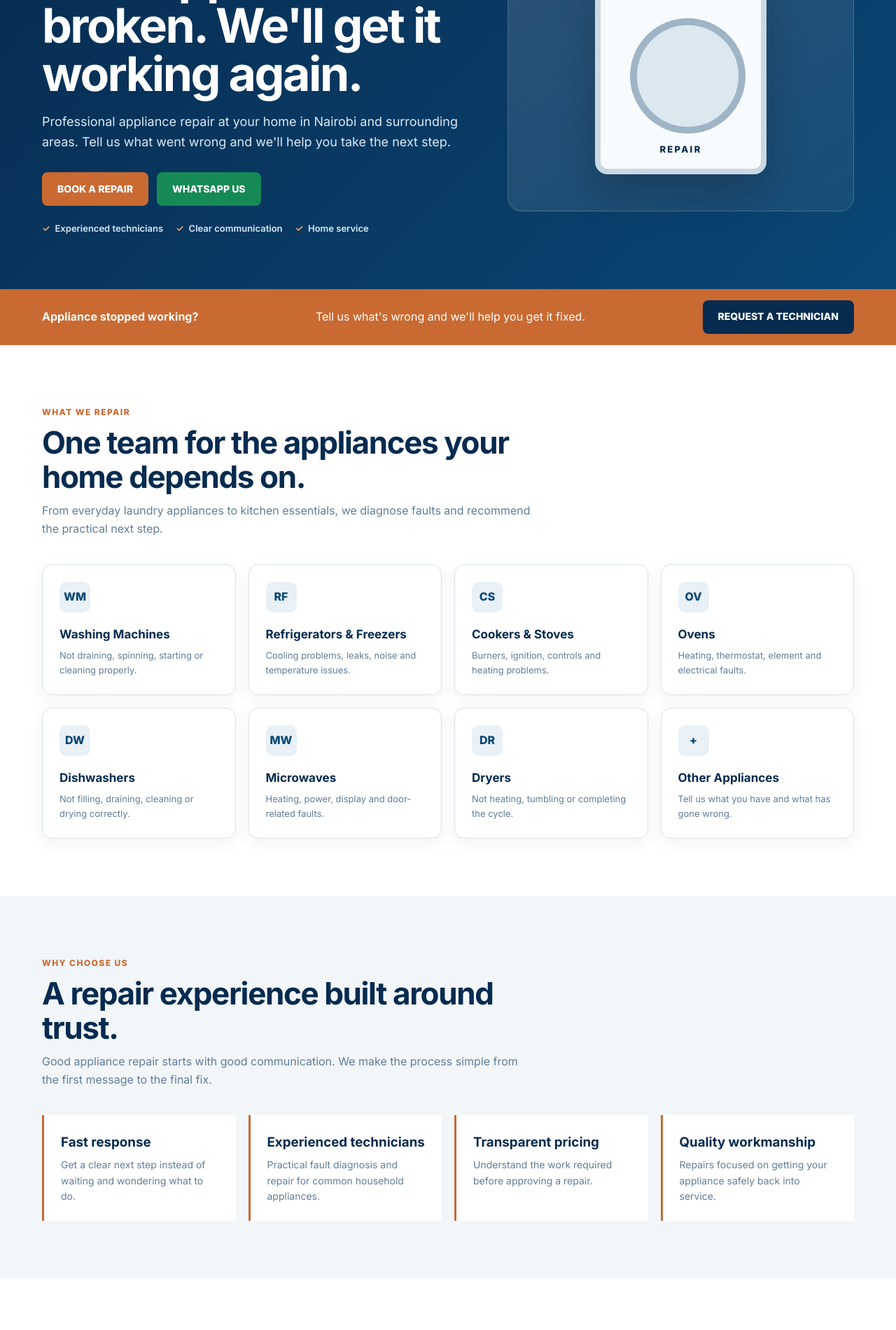
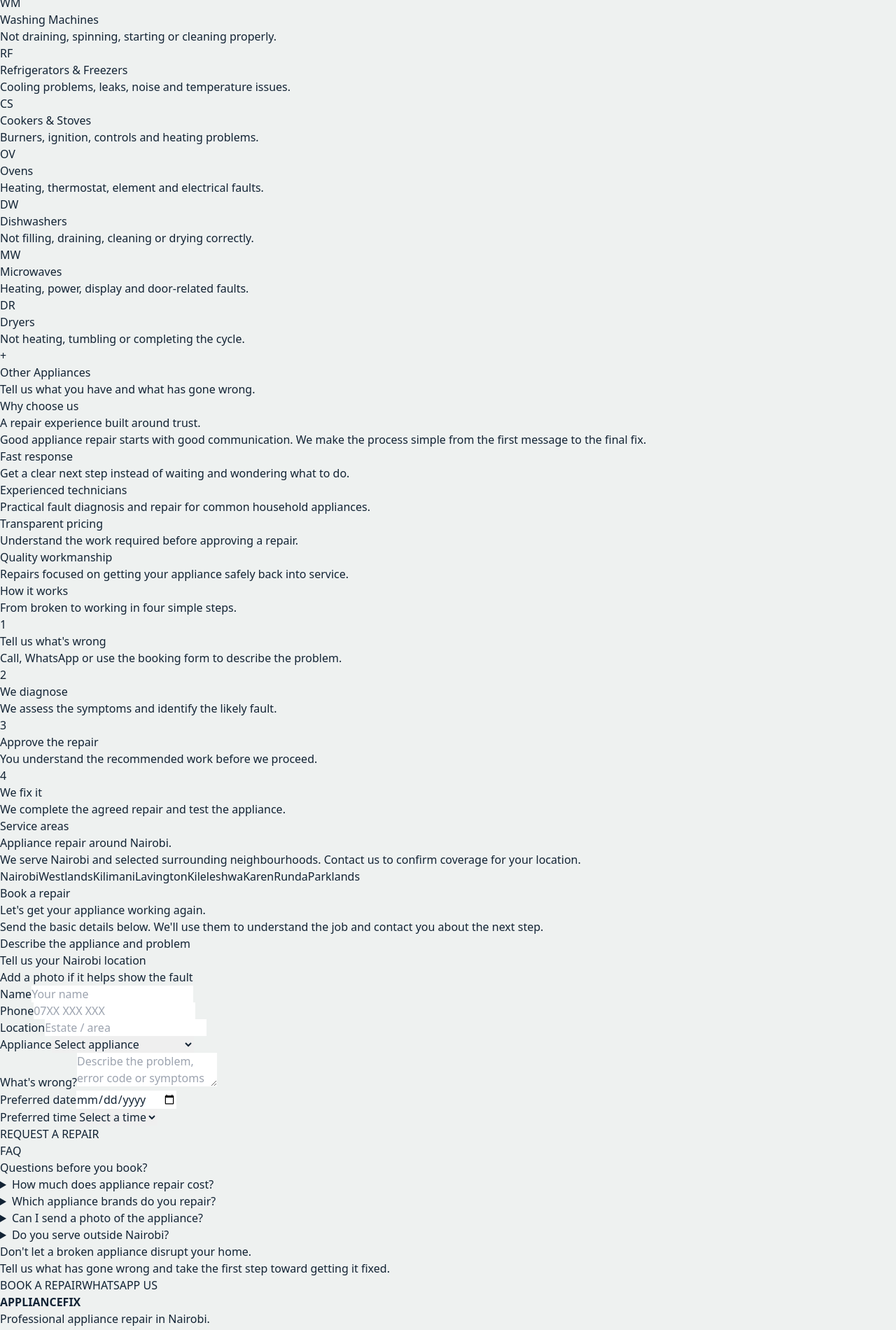
Before and after one commit to sgnjoroge254/appliance-repair-website, a Next.js app: page / in a window 1280 px wide. Shown: the part 320-2220 px from the top of the page at 70% size. Built offline with nearby package versions, Linux system fonts and the light colour scheme.

Commit message:
Update globals.css

```diff
--- a/app/globals.css
+++ b/app/globals.css
@@ -1,123 +1,23 @@
-@import url('https://fonts.googleapis.com/css2?family=Inter:wght@400;500;600;700;800&display=swap');
+@tailwind base;
+@tailwind components;
+@tailwind utilities;
 
-:root {
-  --navy: #062B4F;
-  --blue: #0B4775;
-  --orange: #C96A32;
-  --light: #F2F6F9;
-  --white: #FFFFFF;
-  --text: #102A43;
-  --muted: #627D98;
-  --whatsapp: #168A55;
-  --border: #D9E2EC;
+html {
+  scroll-behavior: smooth;
 }
 
-* { box-sizing: border-box; }
-html { scroll-behavior: smooth; }
-body { margin: 0; font-family: Inter, Arial, sans-serif; color: var(--text); background: var(--white); line-height: 1.6; }
-a { color: inherit; text-decoration: none; }
-button, input, select, textarea { font: inherit; }
-.container { width: min(1160px, calc(100% - 40px)); margin: 0 auto; }
-.topbar { background: var(--navy); color: #fff; font-size: 13px; }
-.topbar-inner { min-height: 38px; display: flex; justify-content: space-between; align-items: center; gap: 16px; }
-.topbar a { font-weight: 700; }
-.nav { position: sticky; top: 0; z-index: 20; background: rgba(255,255,255,.96); border-bottom: 1px solid var(--border); backdrop-filter: blur(10px); }
-.nav-inner { min-height: 76px; display: flex; align-items: center; justify-content: space-between; gap: 28px; }
-.logo { font-size: 20px; font-weight: 800; color: var(--navy); letter-spacing: -.4px; }
-.logo span { color: var(--orange); }
-.nav-links { display: flex; gap: 24px; font-size: 14px; font-weight: 600; color: #334E68; }
-.nav-links a:hover { color: var(--blue); }
-.btn { display: inline-flex; align-items: center; justify-content: center; min-height: 48px; padding: 0 22px; border-radius: 8px; border: 0; font-weight: 800; font-size: 14px; cursor: pointer; transition: .2s ease; }
-.btn:hover { transform: translateY(-1px); }
-.btn-primary { background: var(--orange); color: #fff; }
-.btn-dark { background: var(--navy); color: #fff; }
-.btn-whatsapp { background: var(--whatsapp); color: #fff; }
-.hero { background: linear-gradient(135deg, var(--navy) 0%, var(--blue) 100%); color: #fff; padding: 82px 0 76px; overflow: hidden; }
-.hero-grid { display: grid; grid-template-columns: 1.1fr .9fr; align-items: center; gap: 60px; }
-.eyebrow { display: inline-flex; padding: 7px 11px; border-radius: 999px; background: rgba(255,255,255,.1); border: 1px solid rgba(255,255,255,.18); font-size: 12px; font-weight: 800; letter-spacing: .08em; }
-.hero h1 { font-size: clamp(42px, 6vw, 68px); line-height: 1.02; letter-spacing: -2.5px; margin: 20px 0 20px; max-width: 760px; }
-.hero p { color: #D9EAF6; font-size: 18px; max-width: 620px; margin: 0 0 28px; }
-.hero-actions { display: flex; flex-wrap: wrap; gap: 12px; }
-.hero-note { margin-top: 22px; display: flex; flex-wrap: wrap; gap: 18px; color: #D9EAF6; font-size: 13px; font-weight: 600; }
-.hero-note span::before { content: '✓'; color: #F2A26C; margin-right: 7px; }
-.hero-card { min-height: 390px; border-radius: 20px; background: linear-gradient(145deg, rgba(255,255,255,.14), rgba(255,255,255,.05)); border: 1px solid rgba(255,255,255,.16); display: grid; place-items: center; padding: 30px; }
-.appliance-art { width: 245px; height: 285px; border-radius: 18px; background: #F8FBFD; border: 8px solid #CBD8E2; box-shadow: 0 28px 60px rgba(0,0,0,.2); position: relative; }
-.appliance-art::before { content: ''; position: absolute; width: 145px; height: 145px; border-radius: 50%; border: 10px solid #9FB4C4; background: #DCE8EF; top: 54px; left: 42px; }
-.appliance-art::after { content: 'REPAIR'; position: absolute; bottom: 18px; left: 0; right: 0; text-align: center; color: var(--navy); font-size: 13px; font-weight: 800; letter-spacing: .18em; }
-.strip { background: var(--orange); color: #fff; padding: 16px 0; }
-.strip-inner { display: flex; align-items: center; justify-content: space-between; gap: 20px; }
-.strip strong { font-size: 16px; }
-.section { padding: 82px 0; }
-.section-light { background: var(--light); }
-.section-head { max-width: 700px; margin-bottom: 38px; }
-.section-kicker { color: var(--orange); text-transform: uppercase; letter-spacing: .12em; font-size: 12px; font-weight: 800; }
-.section h2 { font-size: clamp(30px, 4vw, 44px); line-height: 1.1; letter-spacing: -1.4px; margin: 8px 0 12px; color: var(--navy); }
-.section-head p { color: var(--muted); margin: 0; }
-.grid-4 { display: grid; grid-template-columns: repeat(4, 1fr); gap: 18px; }
-.service-card { background: #fff; border: 1px solid var(--border); border-radius: 14px; padding: 24px; min-height: 165px; box-shadow: 0 7px 24px rgba(16,42,67,.05); }
-.service-icon { width: 44px; height: 44px; border-radius: 10px; background: #E9F1F7; display: grid; place-items: center; color: var(--blue); font-weight: 800; margin-bottom: 18px; }
-.service-card h3 { margin: 0 0 6px; color: var(--navy); font-size: 17px; }
-.service-card p { margin: 0; color: var(--muted); font-size: 13px; }
-.features { display: grid; grid-template-columns: repeat(4,1fr); gap: 18px; }
-.feature { padding: 24px; border-left: 3px solid var(--orange); background: #fff; }
-.feature h3 { margin: 0 0 6px; color: var(--navy); }
-.feature p { margin: 0; color: var(--muted); font-size: 14px; }
-.steps { display: grid; grid-template-columns: repeat(4,1fr); gap: 18px; counter-reset: step; }
-.step { position: relative; padding: 26px; border: 1px solid var(--border); border-radius: 14px; }
-.step-number { width: 36px; height: 36px; border-radius: 50%; background: var(--navy); color: #fff; display: grid; place-items: center; font-weight: 800; margin-bottom: 18px; }
-.step h3 { margin: 0 0 7px; }
-.step p { margin: 0; color: var(--muted); font-size: 14px; }
-.areas { display: flex; flex-wrap: wrap; gap: 10px; }
-.area { border: 1px solid var(--border); padding: 10px 15px; border-radius: 999px; color: var(--blue); background: #fff; font-size: 14px; font-weight: 700; }
-.booking { display: grid; grid-template-columns: .85fr 1.15fr; gap: 50px; align-items: start; }
-.booking-copy { background: var(--navy); color: #fff; border-radius: 18px; padding: 38px; }
-.booking-copy h2 { color: #fff; }
-.booking-copy p { color: #D9EAF6; }
-.booking-list { padding: 0; margin: 24px 0 0; list-style: none; }
-.booking-list li { padding: 9px 0; border-bottom: 1px solid rgba(255,255,255,.13); color: #D9EAF6; }
-.form { border: 1px solid var(--border); border-radius: 18px; padding: 30px; box-shadow: 0 10px 30px rgba(16,42,67,.06); }
-.form-grid { display: grid; grid-template-columns: 1fr 1fr; gap: 16px; }
-.field { display: flex; flex-direction: column; gap: 6px; }
-.field.full { grid-column: 1 / -1; }
-.field label { font-size: 12px; font-weight: 800; color: var(--navy); }
-.field input, .field select, .field textarea { width: 100%; border: 1px solid var(--border); border-radius: 8px; min-height: 46px; padding: 10px 12px; outline: none; background: #fff; color: var(--text); }
-.field textarea { min-height: 110px; resize: vertical; }
-.field input:focus, .field select:focus, .field textarea:focus { border-color: var(--blue); box-shadow: 0 0 0 3px rgba(11,71,117,.1); }
-.faqs { display: grid; gap: 10px; }
-details { border: 1px solid var(--border); border-radius: 10px; padding: 18px 20px; background: #fff; }
-summary { cursor: pointer; font-weight: 800; color: var(--navy); }
-details p { color: var(--muted); margin: 12px 0 0; }
-.final-cta { background: var(--navy); color: #fff; text-align: center; padding: 70px 0; }
-.final-cta h2 { color: #fff; margin-top: 0; }
-.final-cta p { color: #D9EAF6; max-width: 620px; margin: 0 auto 24px; }
-.footer { background: #041F38; color: #B8CBD9; padding: 42px 0; font-size: 13px; }
-.footer-inner { display: flex; justify-content: space-between; gap: 30px; flex-wrap: wrap; }
-.footer strong { color: #fff; }
-.mobile-actions { display: none; }
-@media (max-width: 900px) {
-  .nav-links { display: none; }
-  .hero-grid, .booking { grid-template-columns: 1fr; }
-  .hero { padding: 60px 0; }
-  .hero-card { min-height: 280px; }
-  .grid-4, .features, .steps { grid-template-columns: repeat(2,1fr); }
+body {
+  background: #EEF1F0;
+  color: #122334;
 }
-@media (max-width: 600px) {
-  .container { width: min(100% - 28px, 1160px); }
-  .topbar-inner { justify-content: center; }
-  .topbar-inner span { display: none; }
-  .nav-inner { min-height: 64px; }
-  .nav .btn { min-height: 42px; padding: 0 15px; }
-  .hero h1 { font-size: 42px; letter-spacing: -1.6px; }
-  .hero p { font-size: 16px; }
-  .section { padding: 58px 0; }
-  .grid-4, .features, .steps, .form-grid { grid-template-columns: 1fr; }
-  .field.full { grid-column: auto; }
-  .strip-inner { flex-direction: column; align-items: flex-start; }
-  .booking-copy { padding: 26px; }
-  .form { padding: 20px; }
-  .mobile-actions { display: grid; grid-template-columns: 1fr 1fr; position: fixed; bottom: 0; left: 0; right: 0; z-index: 50; box-shadow: 0 -8px 24px rgba(0,0,0,.15); }
-  .mobile-actions a { min-height: 54px; display: grid; place-items: center; color: #fff; font-weight: 800; font-size: 13px; }
-  .mobile-call { background: var(--navy); }
-  .mobile-wa { background: var(--whatsapp); }
-  body { padding-bottom: 54px; }
+
+::selection {
+  background: #E8A33D;
+  color: #122334;
 }
+
+a:focus-visible,
+button:focus-visible {
+  outline: 2px solid #E8A33D;
+  outline-offset: 2px;
+}
```
